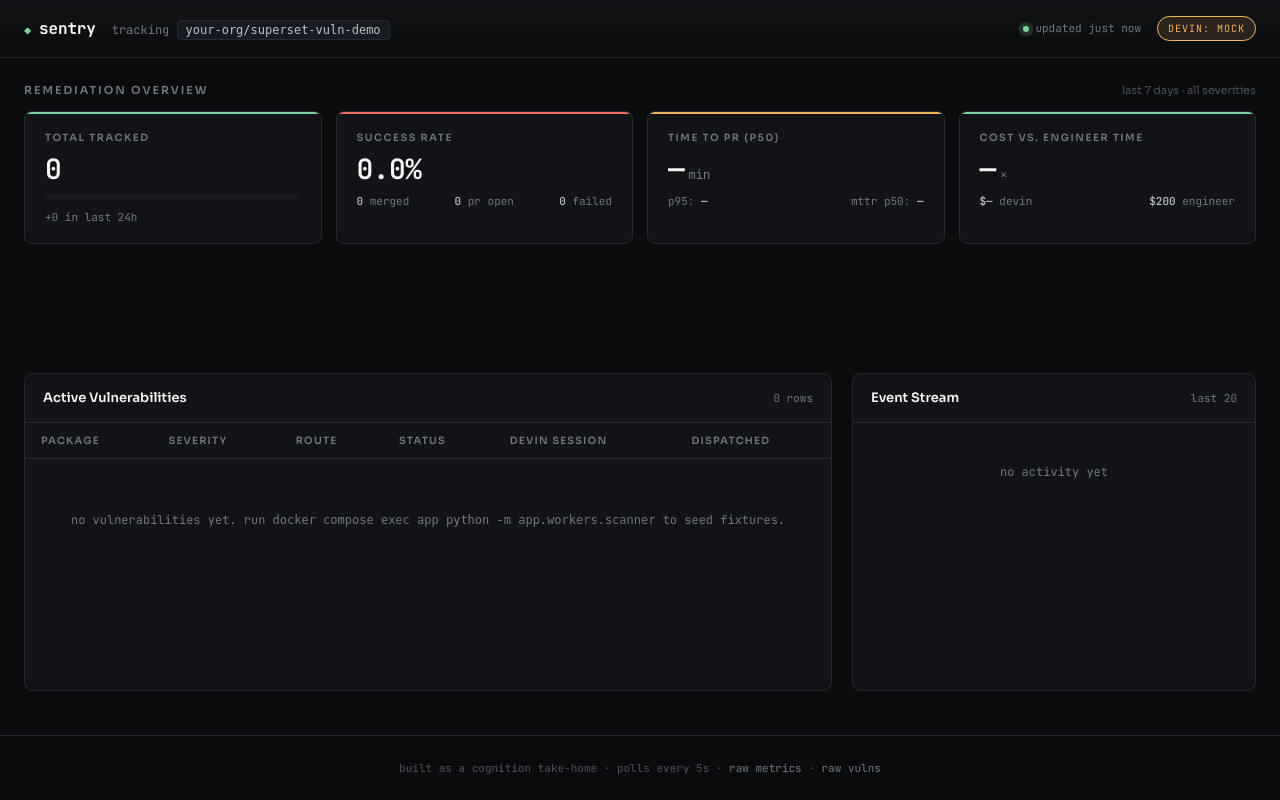
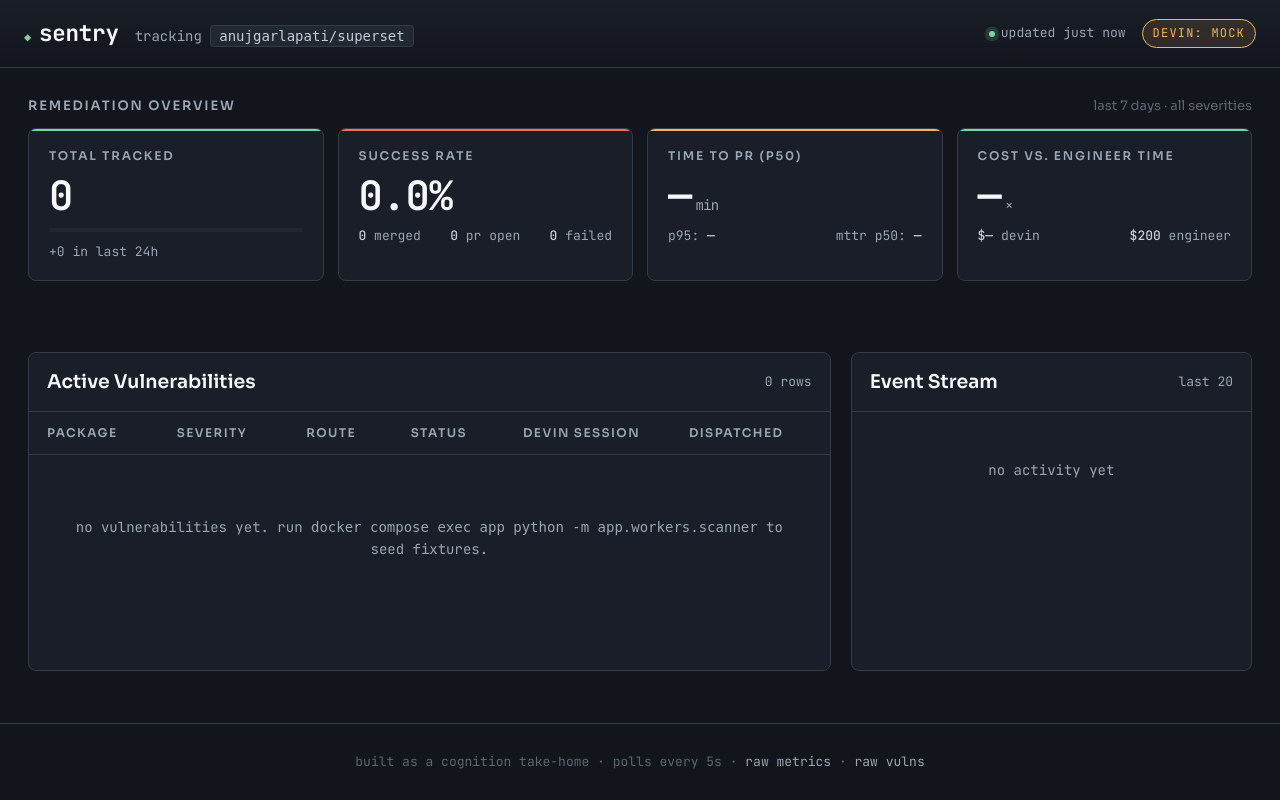
Before and after one commit to anujgarlapati/sentry-devin-remediation, a FastAPI app: page / in a window 1280 px wide. Run offline with FastAPI, Linux system fonts and the light colour scheme; data that the repository does not hold is empty.

Commit message:
Interview polish: anujgarlapati repo defaults, GitHub issue footer, larger readable UI

```diff
--- a/app/api/main.py
+++ b/app/api/main.py
@@ -34,7 +34,7 @@
 DATABASE_URL = os.getenv("DATABASE_URL", "sqlite:///./sentry.db")
 DEVIN_MODE = os.getenv("DEVIN_MODE", "mock")
 GITHUB_MODE = os.getenv("GITHUB_MODE", "mock")
-TARGET_REPO = os.getenv("TARGET_REPO", "your-org/superset-vuln-demo")
+TARGET_REPO = os.getenv("TARGET_REPO", "anujgarlapati/superset")
 
 engine = create_engine(
     DATABASE_URL,
--- a/app/integrations/github.py
+++ b/app/integrations/github.py
@@ -173,7 +173,7 @@
 
 ---
 
-<sub>Filed automatically by [Sentry](https://github.com/your-org/sentry) — \
+<sub>Filed automatically by [Sentry](https://github.com/anujgarlapati/sentry-devin-remediation) — \
 an event-driven vulnerability remediation system. If this was routed to \
 Devin, a session will update this issue with a PR link shortly.</sub>
 """
--- a/app/ui/templates/dashboard.html
+++ b/app/ui/templates/dashboard.html
@@ -9,16 +9,22 @@
 <link href="https://fonts.googleapis.com/css2?family=JetBrains+Mono:wght@400;500;600;700&family=Sora:wght@300;400;500;600;700&display=swap" rel="stylesheet">
 <style>
   :root {
-    --bg-0: #0a0b0d;
-    --bg-1: #111316;
-    --bg-2: #171a1f;
-    --bg-3: #1f242b;
-    --line: #242a32;
-    --line-soft: #1a1f26;
-    --ink-0: #f4f6f8;
-    --ink-1: #b8c0cc;
-    --ink-2: #6e7783;
-    --ink-3: #4a525e;
+    /* Base scale — screen-share / interview */
+    --font-base: 18px;
+    --font-sm: 14px;
+    --font-xs: 13px;
+    --font-xxs: 12px;
+    /* Backgrounds: slightly lifted vs pure black so panels read as “cards” on Zoom */
+    --bg-0: #12151c;
+    --bg-1: #1a1e28;
+    --bg-2: #222831;
+    --bg-3: #2c3340;
+    --line: #343c4a;
+    --line-soft: #232a34;
+    --ink-0: #f7f8fa;
+    --ink-1: #c5cdd8;
+    --ink-2: #9aa6b4;
+    --ink-3: #5c6674;
     --accent: #7dd3a0;
     --accent-dim: rgba(125, 211, 160, 0.12);
     --warn: #f0b560;
@@ -33,8 +39,8 @@
     background: var(--bg-0);
     color: var(--ink-0);
     font-family: 'Sora', system-ui, sans-serif;
-    font-size: 14px;
-    line-height: 1.5;
+    font-size: var(--font-base);
+    line-height: 1.55;
     -webkit-font-smoothing: antialiased;
     min-height: 100vh;
   }
@@ -53,14 +59,14 @@
   .brand .name {
     font-family: 'JetBrains Mono', monospace;
     font-weight: 700;
-    font-size: 16px;
+    font-size: 1.25rem;
     letter-spacing: -0.01em;
   }
   .brand .name::before {
     content: "◆"; color: var(--accent); margin-right: 8px; font-size: 12px;
   }
   .brand .sub {
-    font-size: 12px; color: var(--ink-2);
+    font-size: var(--font-sm); color: var(--ink-2);
     font-family: 'JetBrains Mono', monospace;
   }
   .brand .sub code {
@@ -73,7 +79,7 @@
   .topbar-right { display: flex; align-items: center; gap: 16px; }
   .mode-pill {
     font-family: 'JetBrains Mono', monospace;
-    font-size: 10px; letter-spacing: 0.1em; text-transform: uppercase;
+    font-size: var(--font-xxs); letter-spacing: 0.1em; text-transform: uppercase;
     padding: 4px 10px; border-radius: 999px;
     border: 1px solid var(--line);
     color: var(--ink-1);
@@ -96,21 +102,21 @@
 
   /* ------------------------ content grid --------------------------- */
   main {
-    padding: 24px;
+    padding: 28px 28px 32px;
     display: grid;
-    gap: 20px;
+    gap: 24px;
     max-width: 1600px;
     margin: 0 auto;
     width: 100%;
   }
 
   .section-title {
-    font-size: 11px; font-weight: 600; letter-spacing: 0.18em;
+    font-size: var(--font-xs); font-weight: 600; letter-spacing: 0.14em;
     text-transform: uppercase; color: var(--ink-2);
     margin-bottom: 12px;
     display: flex; justify-content: space-between; align-items: baseline;
   }
-  .section-title .hint { font-weight: 400; letter-spacing: 0; text-transform: none; color: var(--ink-3); font-size: 11px; }
+  .section-title .hint { font-weight: 400; letter-spacing: 0; text-transform: none; color: var(--ink-3); font-size: var(--font-xs); }
 
   /* ------------------------ KPI row --------------------------- */
   .kpi-row {
@@ -134,24 +140,24 @@
   .kpi.warn::before  { background: var(--warn); }
   .kpi.crit::before  { background: var(--crit); }
   .kpi .label {
-    font-size: 10px; color: var(--ink-2);
+    font-size: var(--font-xxs); color: var(--ink-2);
     text-transform: uppercase; letter-spacing: 0.15em;
     font-weight: 600;
     margin-bottom: 10px;
   }
   .kpi .value {
     font-family: 'JetBrains Mono', monospace;
-    font-size: 28px; font-weight: 600;
+    font-size: 2.25rem; font-weight: 600;
     color: var(--ink-0);
     line-height: 1;
     letter-spacing: -0.02em;
   }
   .kpi .value .unit {
-    font-size: 13px; color: var(--ink-2); margin-left: 4px; font-weight: 400;
+    font-size: var(--font-sm); color: var(--ink-2); margin-left: 4px; font-weight: 400;
   }
   .kpi .sub {
     margin-top: 10px;
-    font-size: 11px; color: var(--ink-2);
+    font-size: var(--font-xs); color: var(--ink-2);
     font-family: 'JetBrains Mono', monospace;
     display: flex; justify-content: space-between;
   }
@@ -180,26 +186,26 @@
     background: var(--bg-1);
   }
   .panel-header .title {
-    font-size: 13px; font-weight: 600; color: var(--ink-0);
+    font-size: 1.05rem; font-weight: 600; color: var(--ink-0);
   }
-  .panel-header .meta { font-size: 11px; color: var(--ink-2); font-family: 'JetBrains Mono', monospace; }
+  .panel-header .meta { font-size: var(--font-xs); color: var(--ink-2); font-family: 'JetBrains Mono', monospace; }
   .panel-body { padding: 0; }
 
   /* ------------------------ vuln table --------------------------- */
   table.vulns {
     width: 100%; border-collapse: collapse;
-    font-size: 12.5px;
+    font-size: var(--font-sm);
   }
   table.vulns th {
-    text-align: left; padding: 10px 16px;
-    font-size: 10px; font-weight: 600;
+    text-align: left; padding: 12px 18px;
+    font-size: var(--font-xxs); font-weight: 600;
     text-transform: uppercase; letter-spacing: 0.12em;
     color: var(--ink-2);
     border-bottom: 1px solid var(--line);
     background: var(--bg-1);
   }
   table.vulns td {
-    padding: 12px 16px;
+    padding: 14px 18px;
     border-bottom: 1px solid var(--line-soft);
     vertical-align: middle;
   }
@@ -283,22 +308,22 @@
   .activity-item.done .activity-dot { background: var(--info); }
   .activity-item.fail .activity-dot { background: var(--crit); }
   .activity-text {
-    font-size: 12.5px; color: var(--ink-1); line-height: 1.5;
+    font-size: var(--font-sm); color: var(--ink-1); line-height: 1.55;
   }
   .activity-text strong { color: var(--ink-0); font-weight: 500; }
-  .activity-text .mono { color: var(--ink-2); font-size: 11px; }
+  .activity-text .mono { color: var(--ink-2); font-size: var(--font-xs); }
   .activity-time {
-    font-size: 10.5px; color: var(--ink-3);
+    font-size: var(--font-xs); color: var(--ink-3);
     font-family: 'JetBrains Mono', monospace;
     white-space: nowrap;
   }
 
   /* ------------------------ footer --------------------------- */
   footer {
-    padding: 24px;
+    padding: 28px;
     text-align: center;
     color: var(--ink-3);
-    font-size: 11px;
+    font-size: var(--font-xs);
     font-family: 'JetBrains Mono', monospace;
     border-top: 1px solid var(--line);
     margin-top: 20px;
@@ -308,10 +333,10 @@
 
   /* ------------------------ empty states --------------------------- */
   .empty {
-    padding: 40px 20px;
+    padding: 48px 24px;
     text-align: center;
     color: var(--ink-2);
-    font-size: 12px;
+    font-size: var(--font-sm);
     font-family: 'JetBrains Mono', monospace;
   }
 
@@ -336,7 +361,7 @@
       <div class="sub">tracking <code>{{ target_repo }}</code></div>
     </div>
     <div class="topbar-right">
-      <span class="mono" style="font-size: 11px; color: var(--ink-2);">
+      <span class="mono" style="font-size: var(--font-xs); color: var(--ink-2);">
         <span class="live-dot"></span>updated just now
       </span>
       <span class="mode-pill {{ 'live' if devin_mode == 'live' else 'mock' }}">
@@ -485,20 +510,25 @@
         ? `skip`
         : `—`;
       const sessionLink = v.devin_session_id
-        ? `<a href="${v.devin_session_url}" target="_blank" class="mono">${v.devin_session_id.slice(0, 16)}…</a>`
+        ? `<div class="session-block" onclick="event.stopPropagation();">
+             ${v.devin_session_url
+               ? `<a href="${v.devin_session_url}" target="_blank" rel="noopener" class="session-open">open session →</a>`
+               : ''}
+             <span class="session-id" title="Full Devin session id">${v.devin_session_id}</span>
+           </div>`
         : `<span style="color: var(--ink-3);">—</span>`;
       const prLink = v.devin_pr_url ? `<a href="${v.devin_pr_url}" target="_blank">pr</a>` : '';
       const issueLink = v.github_issue_url ? `<a href="${v.github_issue_url}" target="_blank">issue</a>` : '';
       return `
         <tr onclick="location.href='/vulnerabilities/${v.id}'">
           <td class="pkg">
-            <div class="name">${v.package} <span class="mono" style="color: var(--ink-3); font-size: 11px;">${v.current_version || ''}</span></div>
+            <div class="name">${v.package} <span class="mono" style="color: var(--ink-3); font-size: var(--font-xs);">${v.current_version || ''}</span></div>
             <span class="cve">${v.cve_id}</span>
           </td>
           <td class="${sevClass}"><span class="sev-dot"></span><span class="sev-label">${v.severity}</span></td>
           <td><span class="route-chip">${routeLabel}</span></td>
           <td><span class="status-chip ${v.status}">${v.status.replace('_', ' ')}</span></td>
-          <td class="links">${sessionLink} ${prLink} ${issueLink}</td>
+          <td class="links session-cell">${sessionLink} ${prLink} ${issueLink}</td>
           <td class="timing">${fmt.ago(v.dispatched_at || v.first_seen_at)}</td>
         </tr>
       `;
@@ -519,7 +549,11 @@
       });
       if (v.dispatched_at) events.push({
         at: v.dispatched_at, class: 'new',
-        text: `dispatched <strong>${v.package}</strong> to devin`,
+        text: `dispatched <strong>${v.package}</strong> to devin${
+          v.devin_session_id
+            ? ` <span class="mono" style="color: var(--ink-2);">${v.devin_session_id}</span>`
+            : ''
+        }`,
       });
       if (v.status === 'failed') events.push({
         at: v.dispatched_at, class: 'fail',
--- a/docker-compose.yml
+++ b/docker-compose.yml
@@ -8,7 +8,7 @@
       - GITHUB_MODE=${GITHUB_MODE:-mock}
       - DEVIN_API_KEY=${DEVIN_API_KEY:-}
       - GITHUB_TOKEN=${GITHUB_TOKEN:-}
-      - TARGET_REPO=${TARGET_REPO:-your-org/superset-vuln-demo}
+      - TARGET_REPO=${TARGET_REPO:-anujgarlapati/superset}
       - DATABASE_URL=sqlite:////data/sentry.db
       - LOG_LEVEL=${LOG_LEVEL:-INFO}
     volumes:
@@ -24,7 +24,7 @@
       - GITHUB_MODE=${GITHUB_MODE:-mock}
       - DEVIN_API_KEY=${DEVIN_API_KEY:-}
       - GITHUB_TOKEN=${GITHUB_TOKEN:-}
-      - TARGET_REPO=${TARGET_REPO:-your-org/superset-vuln-demo}
+      - TARGET_REPO=${TARGET_REPO:-anujgarlapati/superset}
       - DATABASE_URL=sqlite:////data/sentry.db
     volumes:
       - sentry-data:/data
--- a/fixtures/dependabot-alert-example.json
+++ b/fixtures/dependabot-alert-example.json
@@ -15,8 +15,8 @@
     "created_at": "2026-04-12T14:22:01Z"
   },
   "repository": {
-    "full_name": "your-org/superset-vuln-demo",
-    "html_url": "https://github.com/your-org/superset-vuln-demo"
+    "full_name": "anujgarlapati/superset",
+    "html_url": "https://github.com/anujgarlapati/superset"
   },
   "sender": { "login": "dependabot[bot]", "type": "Bot" }
 }
```
Also changed, not shown: other parts of app/ui/templates/dashboard.html (+25 -6 lines), app/ui/templates/detail.html (+28 -24 lines), 1 other file.
